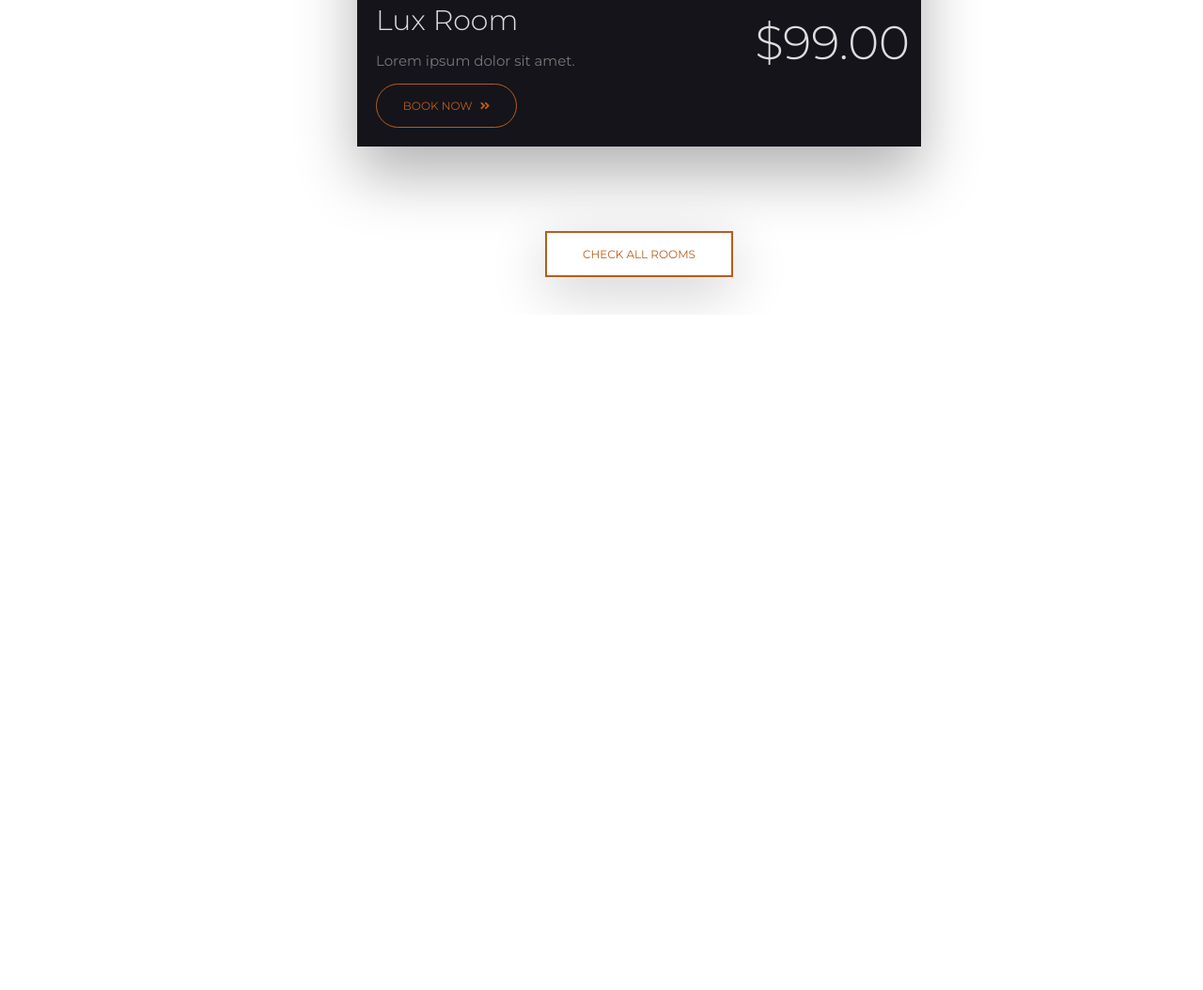
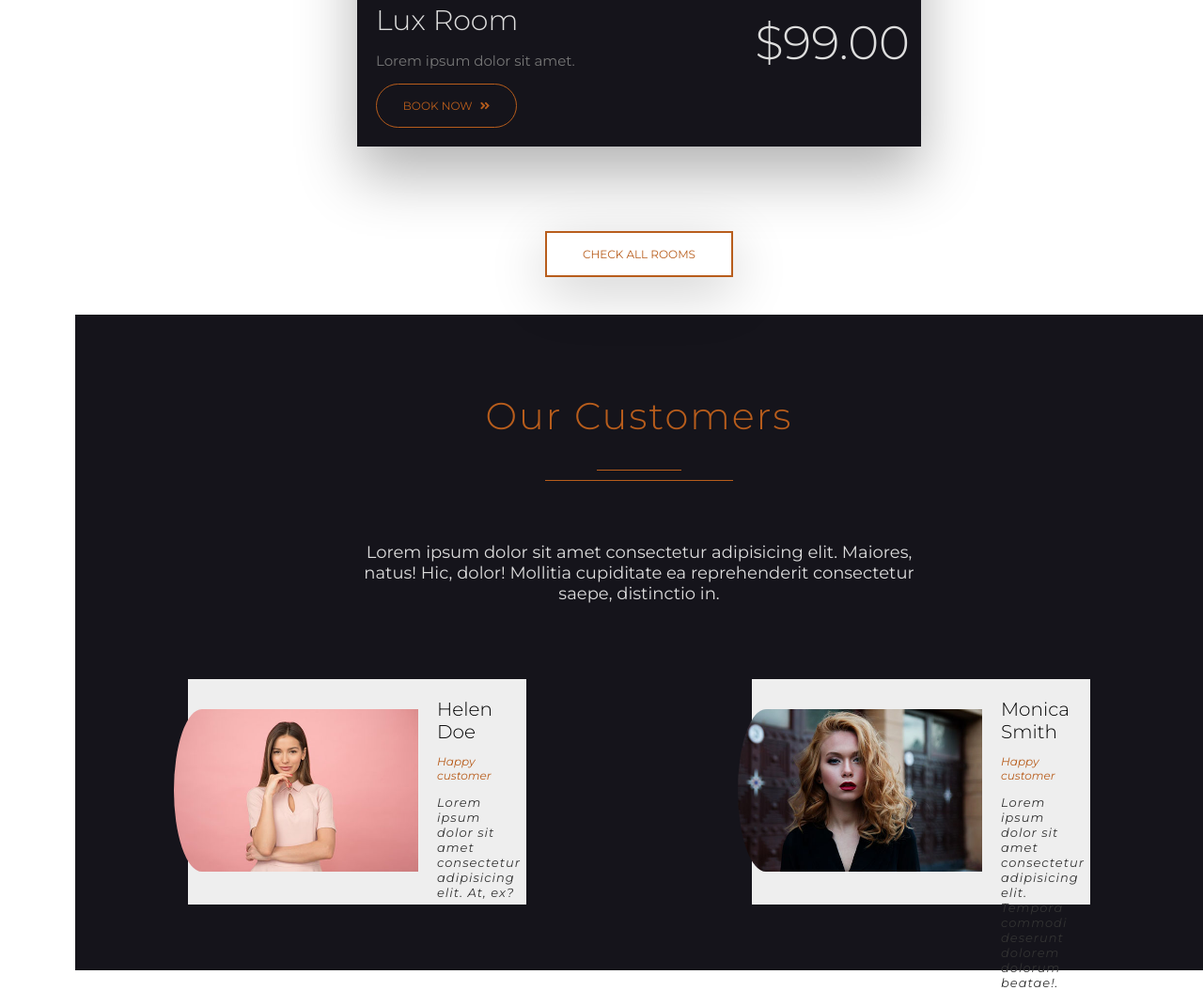
Before and after one commit to madcoded/Hotel, a plain HTML site: page index.html in a window 1280 px wide. Shown: the part 4129-5183 px from the top of the page at 94% size. Before the commit the page ends 4464 px from the top, so only its background shows below. Drawn offline with Linux system fonts and the light colour scheme.

Commit message:
customer section completed

```diff
--- a/css/style.css
+++ b/css/style.css
@@ -528,6 +528,67 @@ body {
 
 /*end of rooms*/
 /*customers*/
+.customers {
+    margin-left: 8rem;
+    padding-bottom: 7rem;
+    background-color: #15141b;
+}
 
+.customers-paragraph {
+    font-size: 1.8rem;
+    color: #ddd;
+    width: 50%;
+    margin: 1.5rem auto 8rem auto;
+    text-align: center;
+}
+
+.customers-card-wrapper{
+    display: flex;
+    justify-content: space-around;
+    /*align-items: center;*/
+    flex-wrap: wrap;
+}
+
+.customer-card{
+    background-color: #eee;
+    width: 30%;
+    display: flex;
+    height: 30vh;
+}
+
+.customer-image-wrapper{
+    margin: auto 0;
+}
+
+.customer-image{
+    width: 26rem;
+    margin-left: -1.5rem;
+    border-top-left-radius: 30px 50%;
+    border-bottom-left-radius: 30px 50%;
+}
+
+.customer-info{
+    padding: 0 2rem;
+}
+
+.customer-fullname{
+    font-size: 2rem;
+    font-weight: 300;
+    margin-bottom: 0;
+    text-transform: capitalize;
+}
+
+.customer-paragraph-1{
+    font-size: 1.2rem;
+    font-style: italic;
+    color: #b85d1c;
+}
+
+.customer-paragraph-2{
+    font-size: 1.3rem;
+    font-style: italic;
+    color: #333;
+    letter-spacing: .1rem;
+}
 
 /*end of customers*/
--- a/index.html
+++ b/index.html
@@ -185,6 +185,43 @@
         </section>
     <!--room-->
     <!--customers-->
+    <section class="customers">
+        <div class="common-header">
+            <h1 class="common-heading">Our Customers</h1>
+            <div class="underline">
+                <div class="small-underline"></div>
+                <div class="big-underline"></div>
+            </div>
+        </div>
+        <p class="customers-paragraph">Lorem ipsum dolor sit amet consectetur adipisicing elit. Maiores, natus! Hic, dolor! Mollitia cupiditate ea reprehenderit consectetur saepe, distinctio in.</p>
+
+        <div class="customers-card-wrapper">
+
+            <div class="customer-card">
+                <div class="customer-image-wrapper">
+                    <img src="img/customer-1.jpeg" alt="" class="customer-image">
+                </div>
+                <div class="customer-info">
+                    <h3 class="customer-fullname">helen doe</h3>
+                    <p class="customer-paragraph-1">Happy customer</p>
+                    <p class="customer-paragraph-2">Lorem ipsum dolor sit amet consectetur adipisicing elit. At, ex?</p>
+                </div>
+            </div>
+
+            <div class="customer-card">
+                <div class="customer-image-wrapper">
+                    <img src="img/customer-2.jpeg" alt="" class="customer-image">
+                </div>
+                <div class="customer-info">
+                    <h3 class="customer-fullname">Monica Smith</h3>
+                    <p class="customer-paragraph-1">Happy customer</p>
+                    <p class="customer-paragraph-2">Lorem ipsum dolor sit amet consectetur adipisicing elit. Tempora commodi deserunt dolorem dolorum beatae!.</p>
+                </div>
+            </div>
+
+        </div>
+
+    </section>
 
 
     <!--end of customers-->
```
